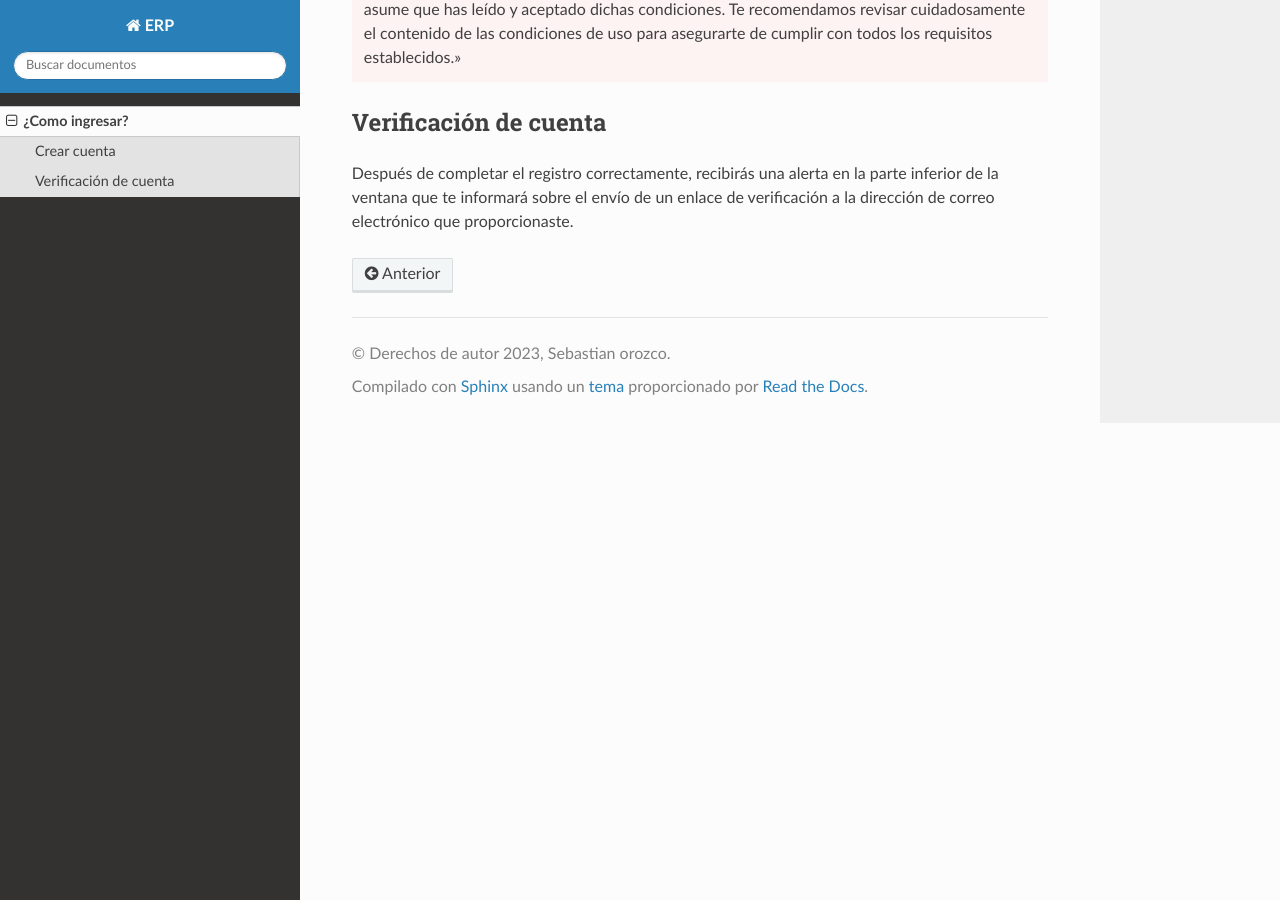
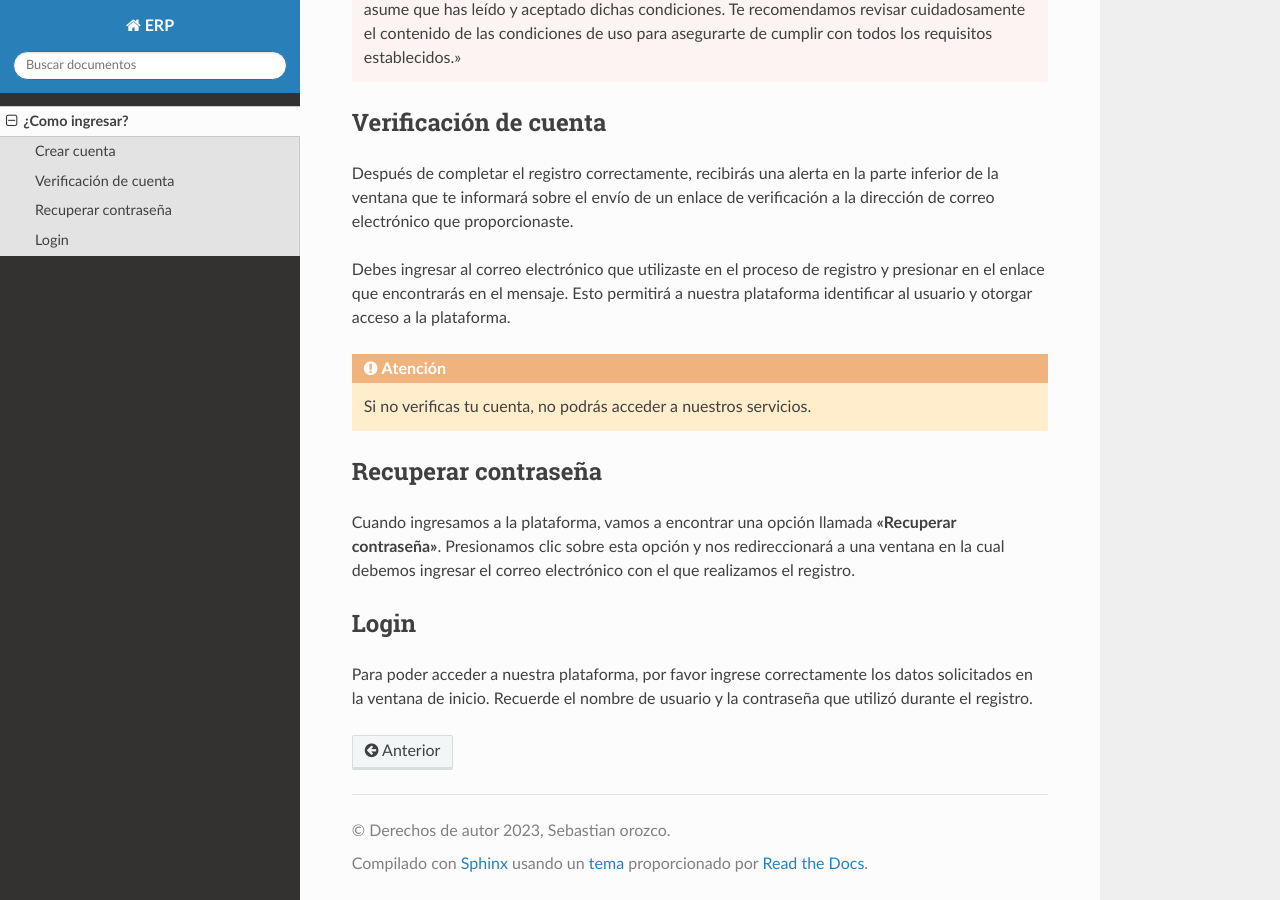
Before and after one commit to sebas957/cerio, a Sphinx documentation site: the page built from source/ingresar.rst, in a window 1280 px wide and 900 px high, scrolled down 821 px. Built offline with Sphinx 7.4.7 and the Read the Docs theme 2.0.0, drawn with Linux system fonts in a browser that asks for light colours.

Commit message:
Avance documentacion

```diff
--- a/source/ingresar.rst
+++ b/source/ingresar.rst
@@ -31,3 +31,18 @@ Verificación de cuenta
 ______________________
 
 Después de completar el registro correctamente, recibirás una alerta en la parte inferior de la ventana que te informará sobre el envío de un enlace de verificación a la dirección de correo electrónico que proporcionaste.
+
+Debes ingresar al correo electrónico que utilizaste en el proceso de registro y presionar en el enlace que encontrarás en el mensaje. Esto permitirá a nuestra plataforma identificar al usuario y otorgar acceso a la plataforma.
+
+.. attention::
+   Si no verificas tu cuenta, no podrás acceder a nuestros servicios.
+
+Recuperar contraseña
+_____________________
+
+Cuando ingresamos a la plataforma, vamos a encontrar una opción llamada **"Recuperar contraseña"**. Presionamos clic sobre esta opción y nos redireccionará a una ventana en la cual debemos ingresar el correo electrónico con el que realizamos el registro.
+
+Login
+_____
+
+Para poder acceder a nuestra plataforma, por favor ingrese correctamente los datos solicitados en la ventana de inicio. Recuerde el nombre de usuario y la contraseña que utilizó durante el registro.
```
Also changed, not shown: 6 other files.
